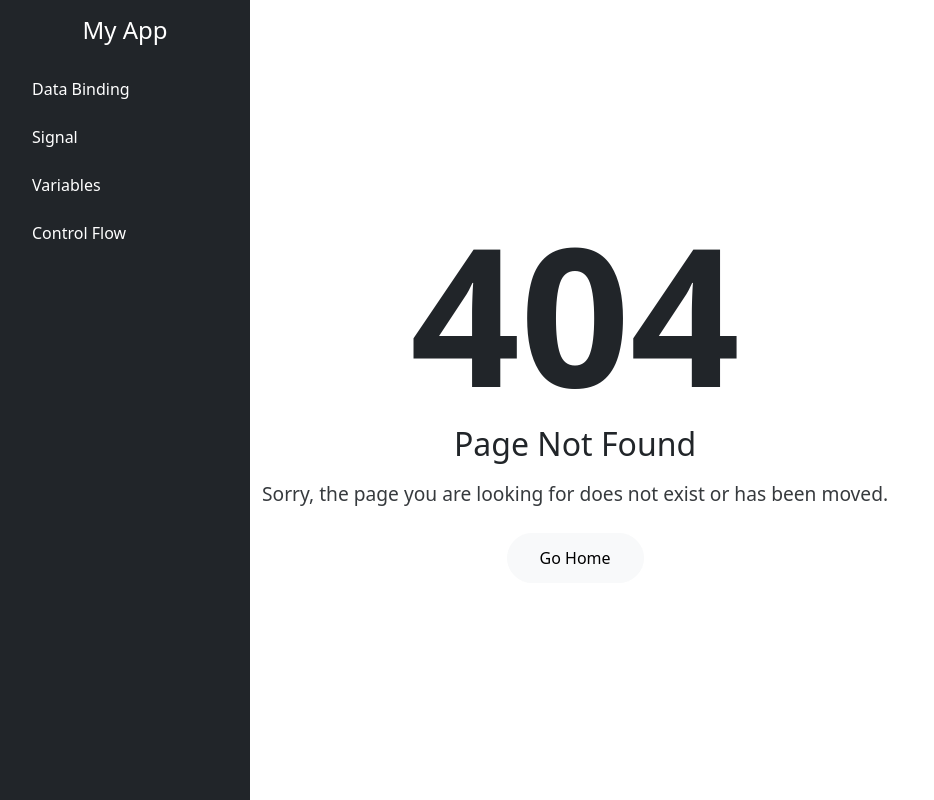
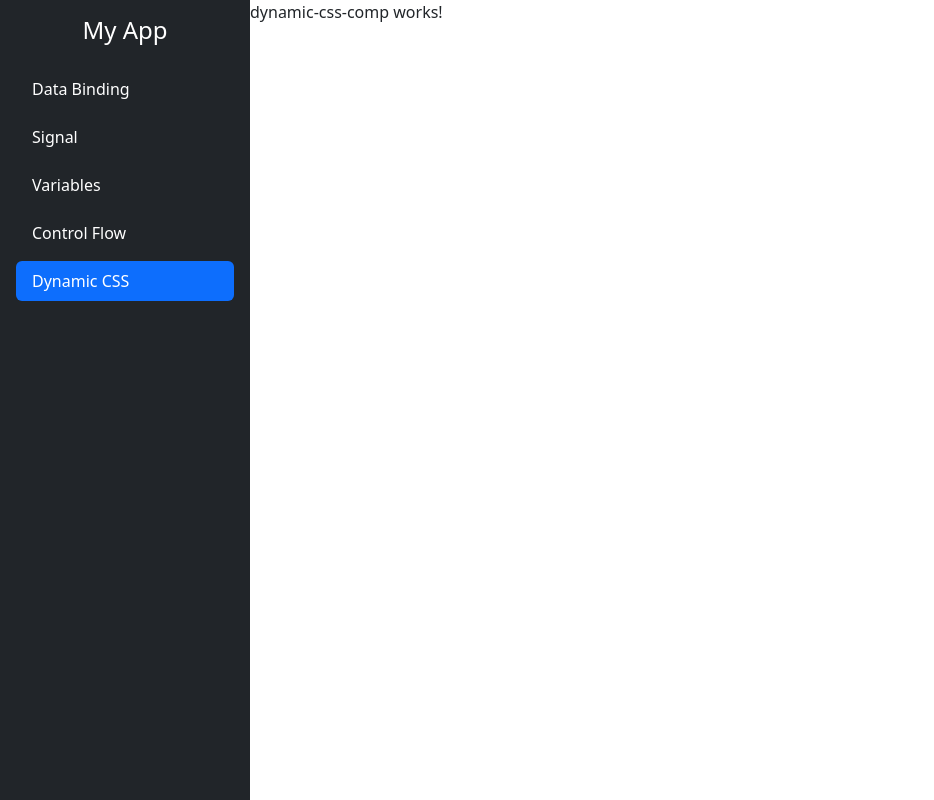
Before and after one commit to beattris/ng21_walkthrough, an Angular app: page /dynamic-css in a window 1280 px wide. Before the commit this address had no page. Shown: the whole page, without its empty margins (0-934 px from the left). Built offline with nearby package versions, Linux system fonts and the light colour scheme.

Commit message:
created a dynamic-css component to work with ngClass and ngStyle

```diff
--- a/src/app/Components/control-flow-comp/control-flow-comp.ts
+++ b/src/app/Components/control-flow-comp/control-flow-comp.ts
@@ -4,7 +4,7 @@ import { RouterLink } from '@angular/router';
 
 @Component({
   selector: 'app-control-flow-comp',
-  imports: [FormsModule, RouterLink],
+  imports: [FormsModule],
   templateUrl: './control-flow-comp.html',
   styleUrl: './control-flow-comp.css',
 })
--- /dev/null
+++ b/src/app/Components/dynamic-css-comp/dynamic-css-comp.html
@@ -0,0 +1 @@
+<p>dynamic-css-comp works!</p>
--- a/src/app/app.html
+++ b/src/app/app.html
@@ -17,6 +17,9 @@
       <li class="nav-item">
         <a routerLink="control-flow" routerLinkActive="active" class="nav-link text-white">Control Flow</a>
       </li>
+      <li class="nav-item">
+        <a routerLink="dynamic-css" routerLinkActive="active" class="nav-link text-white">Dynamic CSS</a>
+      </li>
     </ul>
   </nav>
   <router-outlet></router-outlet>
--- a/src/app/app.routes.ts
+++ b/src/app/app.routes.ts
@@ -4,6 +4,7 @@ import { SignalComp } from './Components/signal-comp/signal-comp';
 import { Variable } from './Components/variable/variable';
 import { NotFoundComponent } from './Components/not-found-component/not-found-component';
 import { ControlFlowComp } from './Components/control-flow-comp/control-flow-comp';
+import { DynamicCssComp } from './Components/dynamic-css-comp/dynamic-css-comp';
 
 export const routes: Routes = [
   { path: '', redirectTo: 'databinding', pathMatch: 'full' },
@@ -11,5 +12,6 @@ export const routes: Routes = [
   { path: 'signal', component: SignalComp },
     { path: 'variables', component: Variable },
     { path: 'control-flow', component: ControlFlowComp },
+    { path: 'dynamic-css', component: DynamicCssComp },
   {path: '**', component: NotFoundComponent}
 ];
```
Also changed, not shown: src/app/Components/dynamic-css-comp/dynamic-css-comp.ts (added, +11 -0 lines), src/app/Components/dynamic-css-comp/dynamic-css-comp.css (added).
